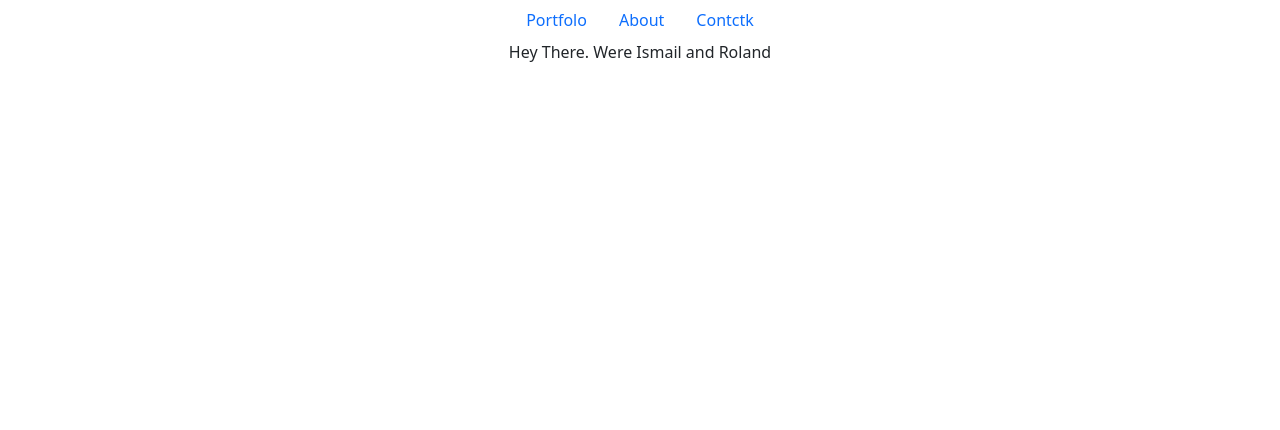
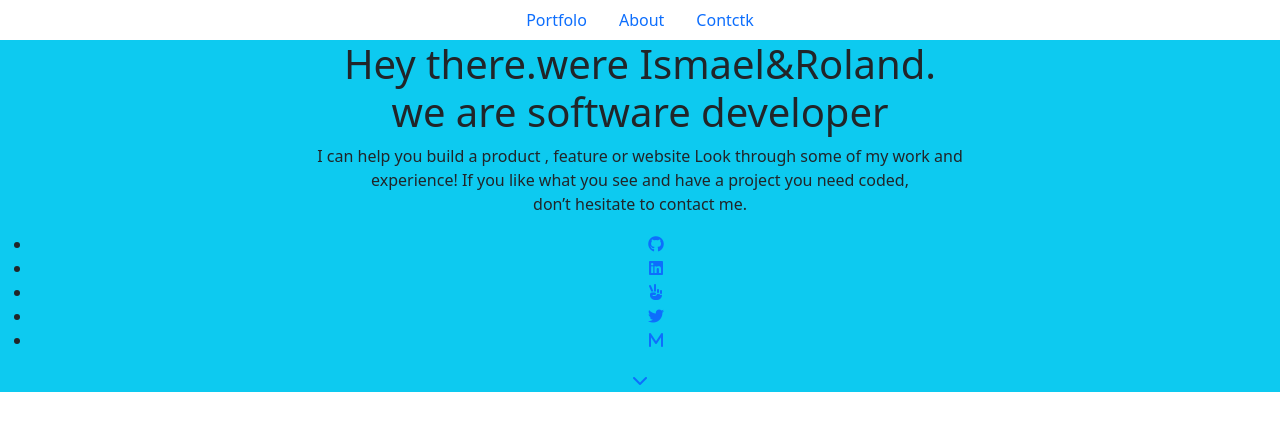
Before and after one commit to yayaismaail/framework-exercise, a website: page index.html in a window 1280 px wide. Drawn offline with nearby package versions, Linux system fonts and the light colour scheme.

Commit message:
one section

```diff
--- a/index.html
+++ b/index.html
@@ -9,6 +9,8 @@
     <script src="https://cdn.jsdelivr.net/npm/@popperjs/core@2.11.6/dist/umd/popper.min.js" integrity="sha384-oBqDVmMz9ATKxIep9tiCxS/Z9fNfEXiDAYTujMAeBAsjFuCZSmKbSSUnQlmh/jp3" crossorigin="anonymous"></script>
     <script src="https://cdn.jsdelivr.net/npm/bootstrap@5.2.3/dist/js/bootstrap.min.js" integrity="sha384-cuYeSxntonz0PPNlHhBs68uyIAVpIIOZZ5JqeqvYYIcEL727kskC66kF92t6Xl2V" crossorigin="anonymous"></script>
     <link rel="stylesheet" href="styles.css">
+    <link rel="stylesheet" href="https://cdnjs.cloudflare.com/ajax/libs/font-awesome/6.4.0/css/all.min.css" integrity="sha512-iecdLmaskl7CVkqkXNQ/ZH/XLlvWZOJyj7Yy7tcenmpD1ypASozpmT/E0iPtmFIB46ZmdtAc9eNBvH0H/ZpiBw==" crossorigin="anonymous" referrerpolicy="no-referrer" />
+
 
 </head>
 <body>
@@ -25,7 +27,46 @@
       </ul>
 
 
-<p class="text-center">Hey There. Were Ismail and Roland</p>
+      <section class="d-flex flex-column  bg-info align-items-center text-center p-20 h-100">
+        <div class="h-100 w-100 ">
+          <div class="display-9 lh-1-6 fw-500 mt-70">
+              <div>
+                 <h1 class="first-para">Hey there.were Ismael&Roland.<br>
+                      <span>we are software developer</span></h1>
+                      <p class="hero-paragraph"> I can help you build a product , feature or website Look through some of my work and <br>experience! If you like what you see and have a project you need coded,<br>
+                          don’t hesitate to contact me.</p>
+              </div>
+          </div>
+          <ul class="icons">
+            <li>
+              <a href="https://github.com/RolandAmini"><i class="fa-brands fa-github"></i></a>
+            </li>
+            <li>
+              <a href="https://www.linkedin.com/in/roland-amini-b72957227/"><i class="fa-brands fa-linkedin"></i></a>
+            </li>
+            <li>
+              <a href="https://www.instagram.com/aminiroland/"><i class="fa-solid fa-hand-peace"></i></a>
+            </li>
+            <li>
+              <a href="https://twitter.com/Isaac_roland02"><i class="fa-brands fa-twitter"></i></a>
+            </li>
+            <li>
+             <a href="mailto:aminiroland01@gmail.com"><i class="fa-sharp fa-solid fa-m"></i></a>
+             </li>
+
+          </div>
+          <div class="hero-srolldown">
+            <a href="#">
+              <i class="fa-solid fa-chevron-down"></i>
+            </a>
+          </div>
+        </div>
+      </section>
+
+
+
+
+
 
 </body>
 </html>
```
